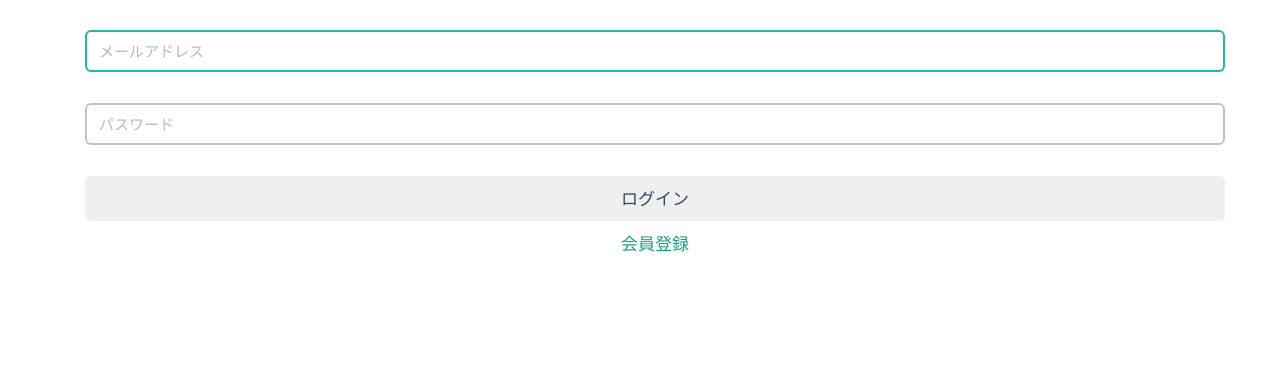
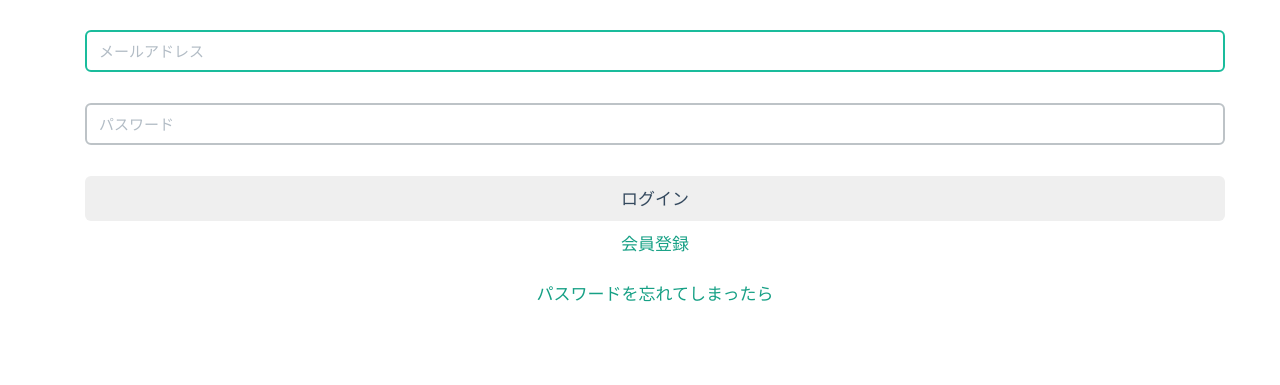
Before and after one commit to tduproject/kagikko2, a Django app: template tdu/accounts/templates/accounts/login.html in a window 1280 px wide. Shown: the part 196-581 px from the top of the page. Run offline with Django 3.2, Linux system fonts and the light colour scheme; the template is opened without the code that fills it: values that come from a table or form of the project are taken from there, others are empty; some libraries are stand-ins or nearby versions.

Commit message:
edit password_rest

```diff
--- a/tdu/accounts/templates/accounts/login.html
+++ b/tdu/accounts/templates/accounts/login.html
@@ -28,6 +28,9 @@
         <a class="btn btn-lg btn-block btn-outline-primary" href="{% url 'accounts:create' %}">
           会員登録
         </a>
+          <a class="btn btn-lg btn-block btn-outline-primary"href="{%url 'accounts:password_reset'%}">
+              パスワードを忘れてしまったら
+          </a>
       </div>
     </div>
 
```
Also changed, not shown: tdu/db.sqlite3.
